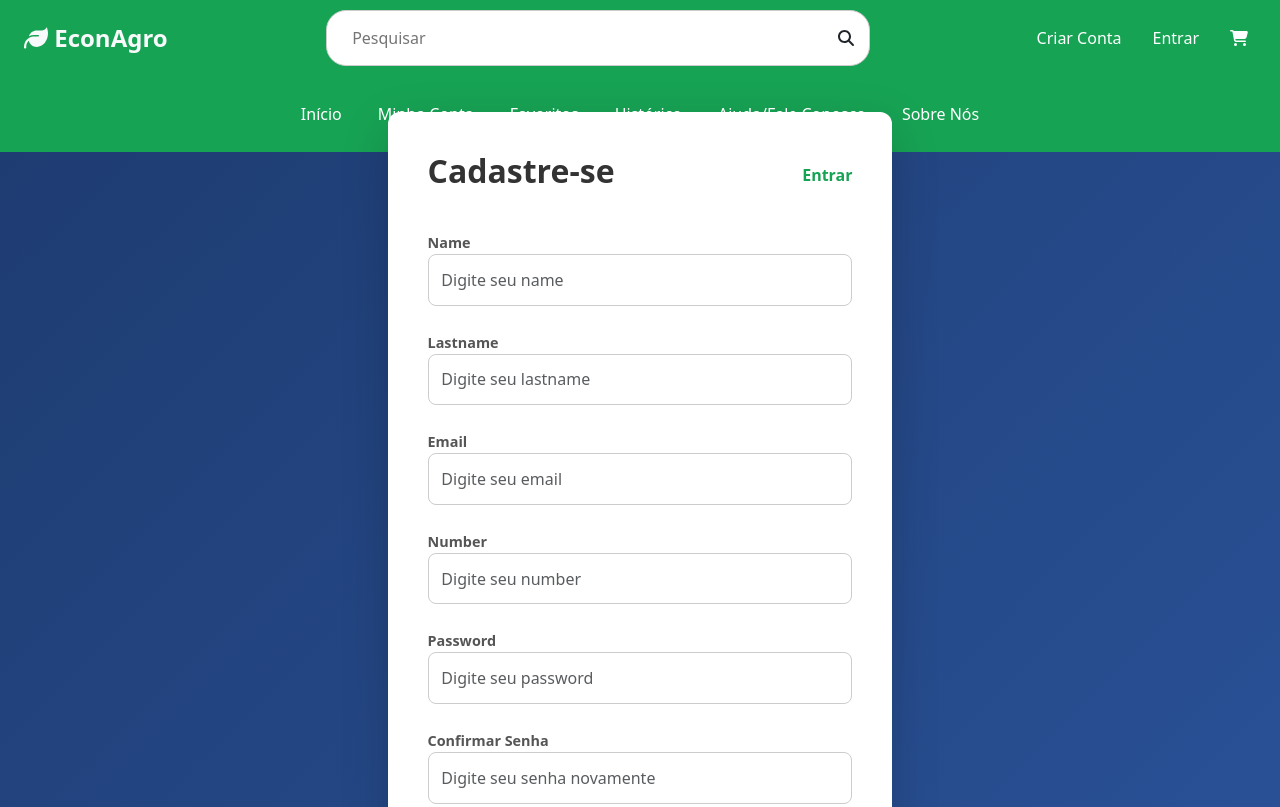
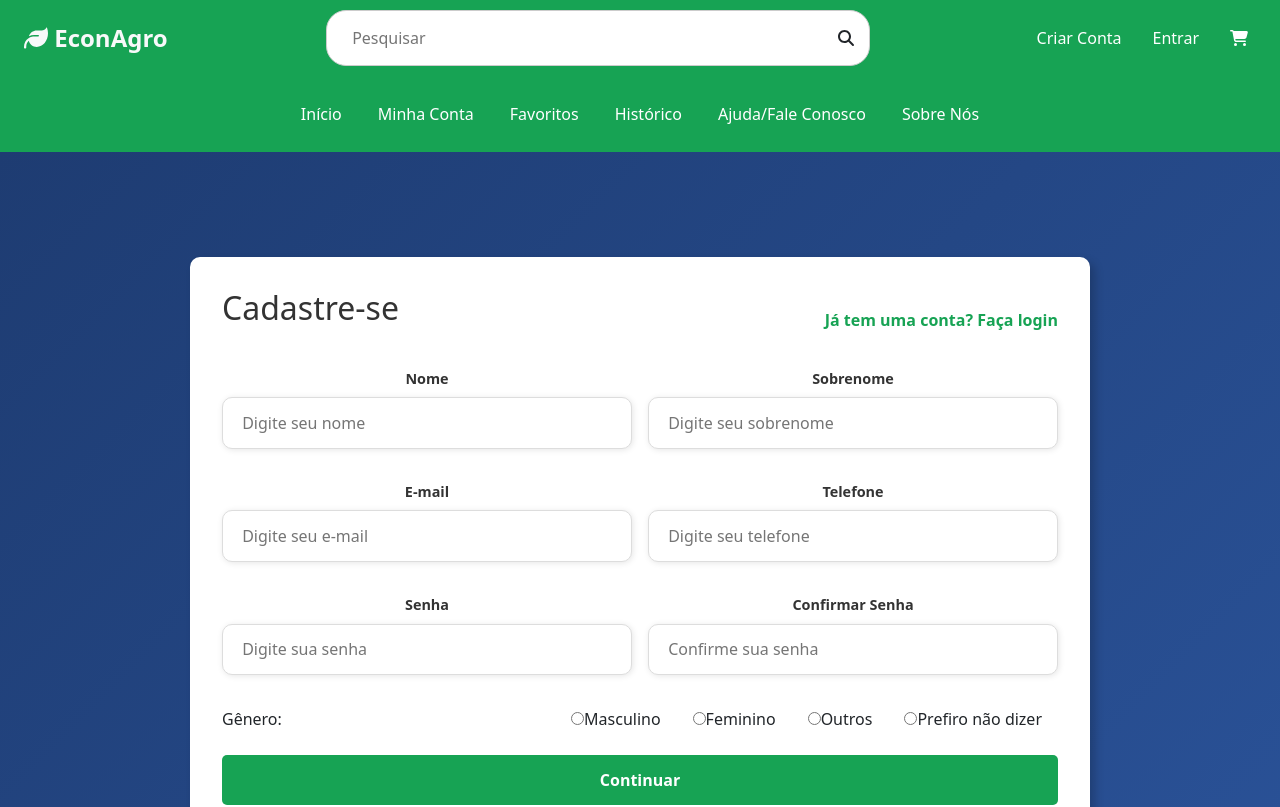
Before and after one commit to CaiqueAzevedo65/EconAgro, a React (Create React App) app in the folder techagro/: page /cadastro in a window 1280 px wide. Shown: the top 807 px of the page. Built offline with nearby package versions, Linux system fonts and the light colour scheme.

Commit message:
[Caique - Atualização no componente Cadastro e no seu CSS]

```diff
--- a/techagro/src/Styles/Cadastro.css
+++ b/techagro/src/Styles/Cadastro.css
@@ -14,30 +14,124 @@ body {
 }
 
 .form-container {
-    width: 80%;
+    width: 100%;
     max-width: 900px;
+    margin: 2rem auto;
+    padding: 2rem;
     background: var(--color-light);
+    border-radius: 10px;
+    box-shadow: var(--shadow-md);
 }
 
-.btn-success {
-    background-color: var(--color-green);
-    border: none;
+.form-row {
+    display: flex;
+    gap: 1rem;
+    margin-bottom: 1rem;
 }
 
-.btn-success:hover {
+.form-group {
+    flex: 1;
+    margin-bottom: 1rem;
+}
+
+.form-group label {
+    display: block;
+    margin-bottom: 0.5rem;
+    font-size: 0.9rem;
+    font-weight: 600;
+    color: var(--color-dark);
+}
+
+.form-group input,
+.form-group select {
+    width: 100%;
+    padding: 0.8rem 1.2rem;
+    border: 1px solid #ddd;
+    border-radius: 10px;
+    box-shadow: var(--shadow-sm);
+    font-size: 1rem;
+}
+
+.form-group input:hover,
+.form-group select:hover {
+    background-color: #eeeeee75;
+}
+
+.form-group input:focus,
+.form-group select:focus {
+    outline: 1px solid var(--color-green);
+    border-color: var(--color-green);
+}
+
+.gender-group {
+    display: flex;
+    gap: 1rem;
+    align-items: center;
+    margin-bottom: 1rem;
+}
+
+.gender-group label {
+    margin-right: 1rem;
+    white-space: nowrap;
+}
+
+.gender-options {
+    display: flex;
+    gap: 1rem;
+}
+
+.continue-button {
+    margin-top: 1.5rem;
+}
+
+.continue-button button {
+    width: 100%;
+    padding: 0.8rem;
+    border: none;
+    border-radius: 5px;
+    background-color: var(--color-green);
+    color: var(--color-light);
+    font-size: 1rem;
+    font-weight: bold;
+    cursor: pointer;
+    transition: background-color 0.3s ease;
+}
+
+.continue-button button:hover {
     background-color: #1ab65e;
 }
 
 #logincadastro {
+    display: block;
+    text-align: center;
+    margin-top: 1rem;
+    color: var(--color-green);
     text-decoration: none;
 }
 
-/* white-space: nowrap; */
-
-.gender-group {
-    white-space: nowrap;
+#logincadastro:hover {
+    text-decoration: underline;
 }
 
-.continue-button{
-    margin-top: 15px;
+/* Responsividade */
+@media screen and (max-width: 768px) {
+    .form-container {
+        width: 90%;
+        padding: 1.5rem;
+    }
+
+    .form-row {
+        flex-direction: column;
+        gap: 0;
+    }
+
+    .gender-group {
+        flex-direction: column;
+        align-items: flex-start;
+    }
+
+    .gender-options {
+        width: 100%;
+        justify-content: space-between;
+    }
 }
--- a/techagro/src/pages/Cadastro.js
+++ b/techagro/src/pages/Cadastro.js
@@ -1,5 +1,5 @@
 import React, { useState } from "react";
-import "../Styles/Cadastro.css"; // Mantendo os estilos filtrados
+import "../Styles/Cadastro.css";
 import "bootstrap/dist/css/bootstrap.min.css";
 
 const Cadastro = () => {
@@ -25,37 +25,93 @@ const Cadastro = () => {
 
   return (
     <div className="bform">
-      <div className="formulario shadow-lg">
-        <form className="form" onSubmit={handleSubmit}>
+      <div className="form-container">
+        <form onSubmit={handleSubmit}>
           <div className="form-header">
-            <h1 className="title">Cadastre-se</h1>
-            <a id="logincadastro" href="/login">Entrar</a>
+            <h1>Cadastre-se</h1>
+            <a id="logincadastro" href="/login">Já tem uma conta? Faça login</a>
           </div>
 
-          <div className="inputs">
-            {["name", "lastname", "email", "number", "password", "cpassword"].map((field, index) => (
-              <div className="input-box" key={index}>
-                <label htmlFor={field}>
-                  {field === "cpassword" ? "Confirmar Senha" : field.charAt(0).toUpperCase() + field.slice(1)}
-                </label>
-                <input
-                  id={field}
-                  type={field.includes("password") ? "password" : field === "email" ? "email" : "text"}
-                  name={field}
-                  className="form-control"
-                  placeholder={`Digite seu ${field === "cpassword" ? "senha novamente" : field}`}
-                  value={formData[field]}
-                  onChange={handleChange}
-                />
-              </div>
-            ))}
+          <div className="form-row">
+            <div className="form-group">
+              <label htmlFor="name">Nome</label>
+              <input
+                id="name"
+                type="text"
+                name="name"
+                placeholder="Digite seu nome"
+                value={formData.name}
+                onChange={handleChange}
+              />
+            </div>
+            <div className="form-group">
+              <label htmlFor="lastname">Sobrenome</label>
+              <input
+                id="lastname"
+                type="text"
+                name="lastname"
+                placeholder="Digite seu sobrenome"
+                value={formData.lastname}
+                onChange={handleChange}
+              />
+            </div>
           </div>
 
-          <div className="gender-inputs">
-            <h6>Gênero</h6>
-            <div className="gender-group">
+          <div className="form-row">
+            <div className="form-group">
+              <label htmlFor="email">E-mail</label>
+              <input
+                id="email"
+                type="email"
+                name="email"
+                placeholder="Digite seu e-mail"
+                value={formData.email}
+                onChange={handleChange}
+              />
+            </div>
+            <div className="form-group">
+              <label htmlFor="number">Telefone</label>
+              <input
+                id="number"
+                type="tel"
+                name="number"
+                placeholder="Digite seu telefone"
+                value={formData.number}
+                onChange={handleChange}
+              />
+            </div>
+          </div>
+
+          <div className="form-row">
+            <div className="form-group">
+              <label htmlFor="password">Senha</label>
+              <input
+                id="password"
+                type="password"
+                name="password"
+                placeholder="Digite sua senha"
+                value={formData.password}
+                onChange={handleChange}
+              />
+            </div>
+            <div className="form-group">
+              <label htmlFor="cpassword">Confirmar Senha</label>
+              <input
+                id="cpassword"
+                type="password"
+                name="cpassword"
+                placeholder="Confirme sua senha"
+                value={formData.cpassword}
+                onChange={handleChange}
+              />
+            </div>
+          </div>
+
+          <div className="gender-group">
+            <label>Gênero:</label>
+            <div className="gender-options">
               {["Masculino", "Feminino", "Outros", "Prefiro não dizer"].map((gender, index) => (
-                <div className="gender-input" key={index}>
+                <div key={index}>
                   <input
                     type="radio"
                     id={gender.toLowerCase()}
@@ -70,7 +126,7 @@ const Cadastro = () => {
           </div>
 
           <div className="continue-button">
-            <button type="submit" className="btn btn-success w-100">Continuar</button>
+            <button type="submit">Continuar</button>
           </div>
         </form>
       </div>
```
